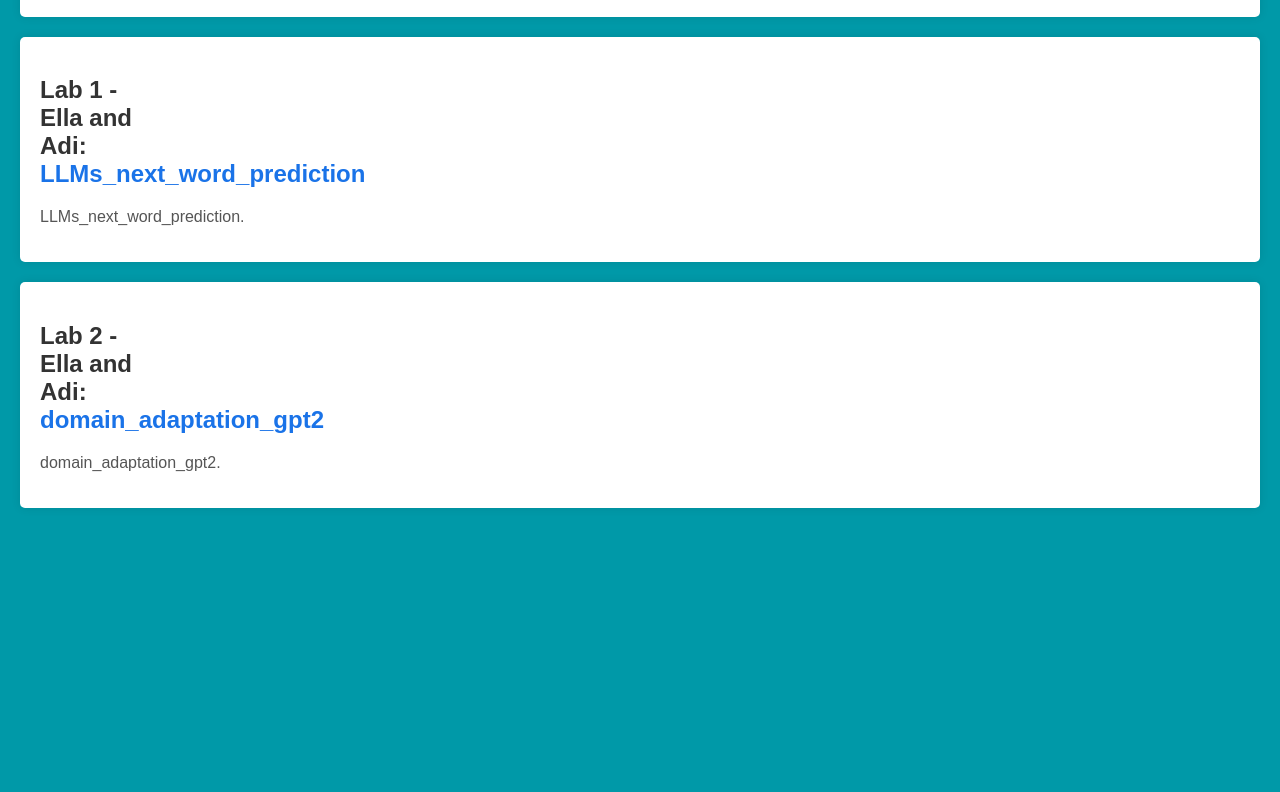
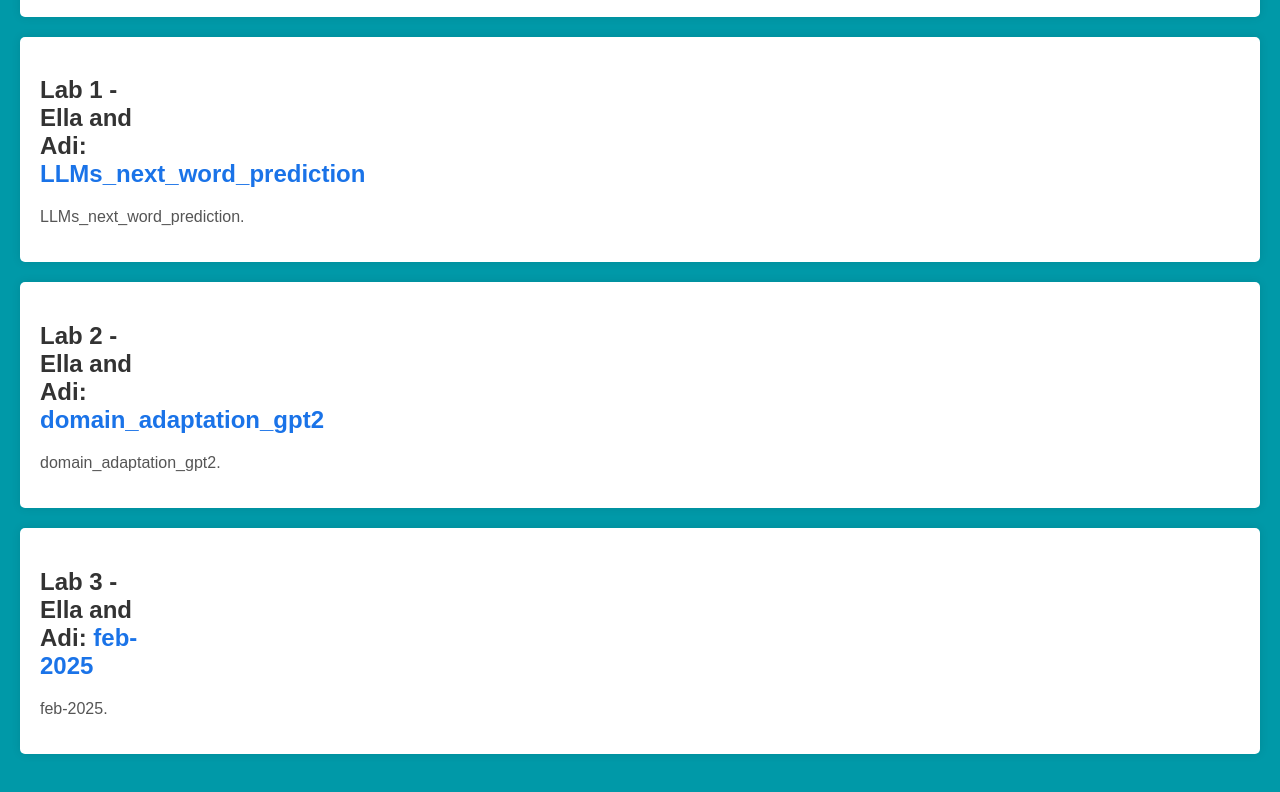
Before and after one commit to YogevShani/mta-retreat, a plain HTML site: page index.html in a window 1280 px wide. Shown: the part 2036-2828 px from the top of the page. Before the commit the page ends 2584 px from the top, so only its background shows below. Drawn offline with Linux system fonts and the light colour scheme.

Commit message:
Update index.html

```diff
--- a/index.html
+++ b/index.html
@@ -211,5 +211,13 @@
         </div>
     </section>
 
+	<section style="display: flex; align-items: center;">
+        <alt="Domain adaptation gpt2" style="width:100px; height:auto; margin-right:20px;">
+        <div>
+            <h2>Lab 3 - Ella and Adi: <a href="https://colab.research.google.com/github/YogevShani/mta-retreat/blob/main/feb-2025.ipynb" target="_blank">feb-2025</a></h2>
+            <p>feb-2025.</p>
+        </div>
+    </section>
+
 </body>
 </html>
```
